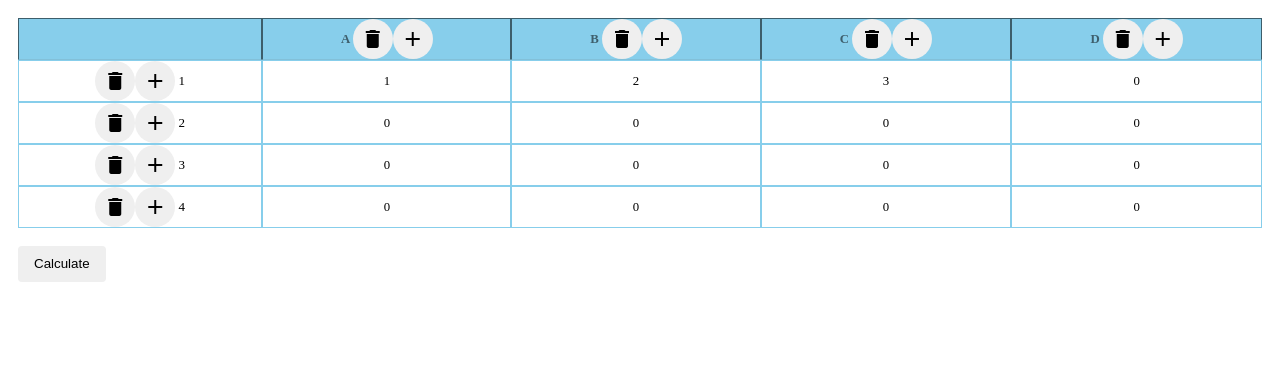
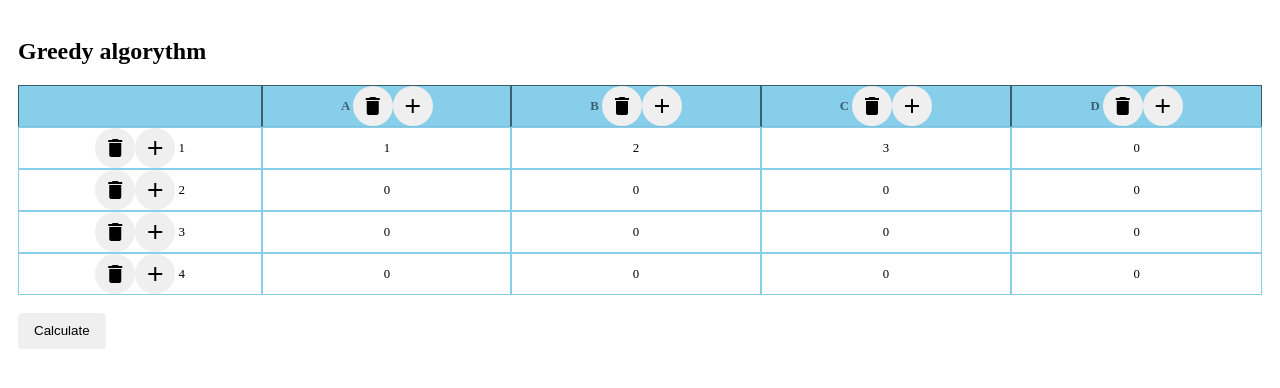
Before and after one commit to TanyaMykhnevych/GreedyOptimization, an Angular app: page / in a window 1280 px wide. Shown: the top 388 px of the page. Built offline with nearby package versions, Linux system fonts and the light colour scheme.

Commit message:
Added header

```diff
--- a/src/app/app.component.html
+++ b/src/app/app.component.html
@@ -1,4 +1,5 @@
 <div class="pageContiner">
+  <h2>Greedy algorythm</h2>
   <app-table [data]=data></app-table>
   <br />
   <button mat-raised-button>Calculate</button>
```
